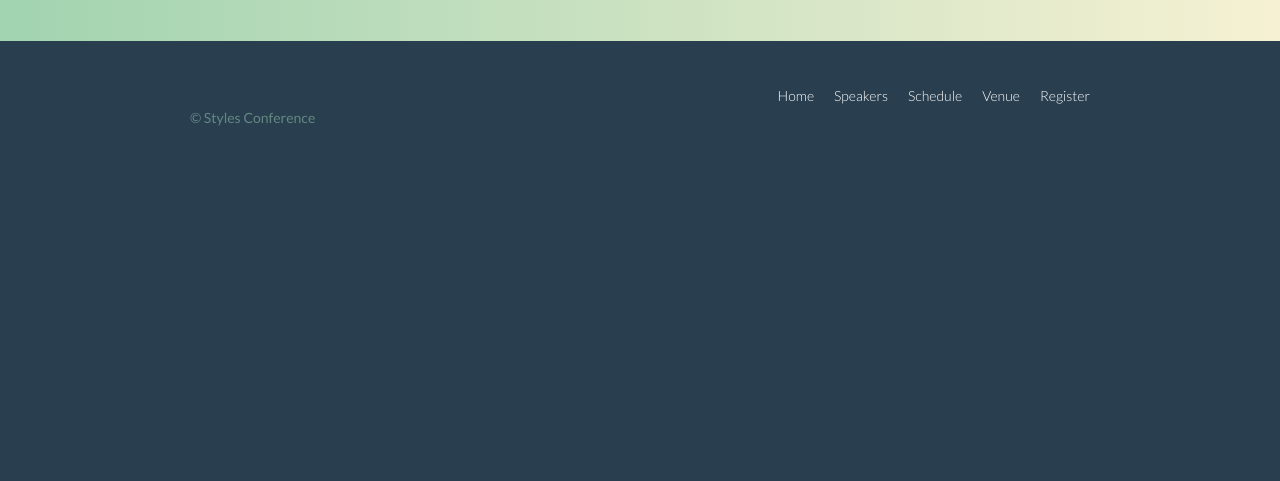
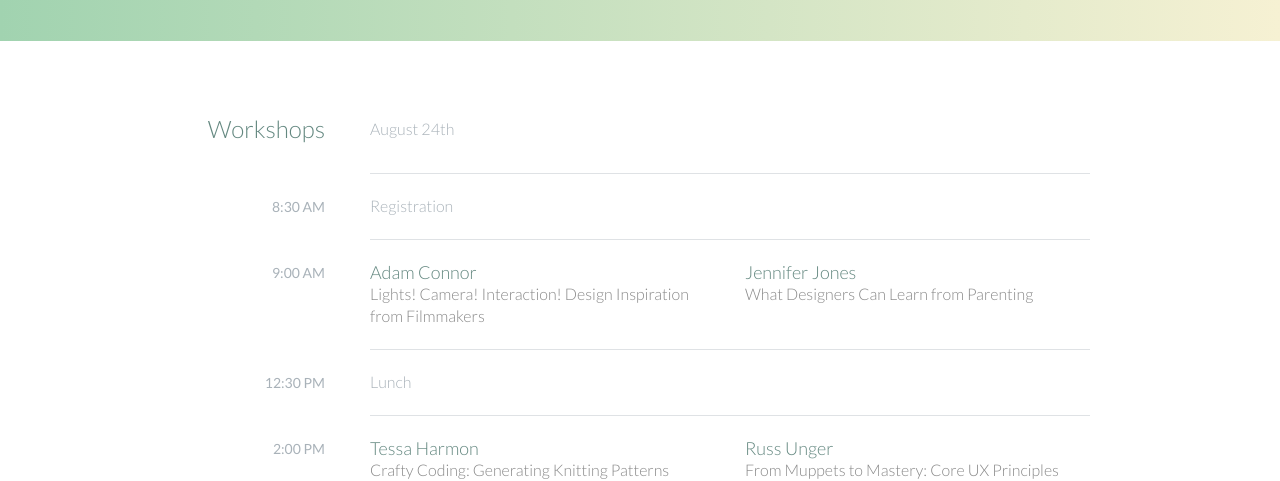
Before and after one commit to aaronlng/styles-conference, a plain HTML site: page schedule.html in a window 1280 px wide. Shown: the part 322-803 px from the top of the page. Drawn offline with Linux system fonts and the light colour scheme.

Commit message:
update schedule page with table and schedule info

```diff
--- a/assets/stylesheets/main.css
+++ b/assets/stylesheets/main.css
@@ -502,3 +502,77 @@ textarea {
 .register-group textarea {
 	height: 78px;
 }
+
+/* Schedule */
+
+table {
+	margin-bottom: 44px;
+	width: 100%;
+}
+
+table:last-child {
+	margin-bottom: 0;
+}
+
+table a {
+	color: #888;
+}
+
+table h4 {
+	margin-bottom: 0;
+}
+
+th,
+td {
+	padding-bottom: 22px;
+	vertical-align: top;
+}
+
+th {
+	padding-right: 45px;
+	text-align: right;
+	width: 20%;
+}
+
+td {
+	width: 40%;
+}
+
+thead {
+	line-height: 44px;
+}
+
+thead th {
+	color: #648880;
+	font-size: 24px;
+}
+
+tbody th {
+	color: #a9b2b9;
+	font-size: 14px;
+	font-weight: 400;
+	padding-top: 22px;
+	text-transform: uppercase;
+}
+
+tbody td {
+	border-top: 1px solid #dfe2e5;
+	padding-top: 21px;
+}
+
+tbody td:first-of-type {
+	padding-right: 15px;
+}
+
+tbody td:last-of-type {
+	padding-left: 15px;
+}
+
+tbody td:only-of-type {
+	padding-left: 0;
+	padding-right: 0;
+}
+
+.schedule-offset {
+	color: #a9b2b9;
+}
--- a/schedule.html
+++ b/schedule.html
@@ -32,6 +32,74 @@
             <p>The official schedule of the Styles Conference.</p>
         </div>
     </section>
+    <section class="row">
+        <div class="container">
+            <table>
+                <thead>
+                    <tr>
+                        <th scope="row">
+                            Workshops
+                        </th>
+                        <td class="schedule-offset" colspan="2">
+                            August 24th
+                        </td>
+                    </tr>
+                </thead>
+                <tbody>
+                    <tr>
+                        <th scope="row">
+                            <time datetime="08:30:00">8:30 AM</time>
+                        </th>
+                        <td class="schedule-offset" colspan="2">
+                            Registration
+                        </td>
+                    </tr>
+                    <tr>
+                        <th scope="row">
+                            <time datetime="09:00:00">9:00 AM</time>
+                        </th>
+                        <td>
+                            <a href="speakers.html#adam-connor">
+                            <h4>Adam Connor</h4>
+                            Lights! Camera! Interaction! Design Inspiration from Filmmakers
+                            </a>
+                        </td>
+                        <td>
+                            <a href="speakers.html#jennifer-jones">
+                            <h4>Jennifer Jones</h4>
+                            What Designers Can Learn from Parenting
+                            </a>
+                        </td>
+                    </tr>
+                    <tr>
+                        <th scope="row">
+                            <time datetime="12:30:00">12:30 PM</time>
+                        </th>
+                        <td class="schedule-offset" colspan="2">
+                            Lunch
+                        </td>
+                        </tr>
+                        <tr>
+                        <th scope="row">
+                            <time datetime="14:00">2:00 PM</time>
+                        </th>
+                        <td>
+                            <a href="speakers.html#tessa-harmon">
+                            <h4>Tessa Harmon</h4>
+                            Crafty Coding: Generating Knitting Patterns
+                            </a>
+                        </td>
+                        <td>
+                            <a href="speakers.html#russ-unger">
+                            <h4>Russ Unger</h4>
+                            From Muppets to Mastery: Core UX Principles from Mr. Jim Henson
+                            </a>
+                        </td>
+                    </tr>
+                </tbody>
+            </table>
+        </div>
+    </section>
     <footer class="primary-footer container group">
         <nav class="nav">
             <ul>
```
